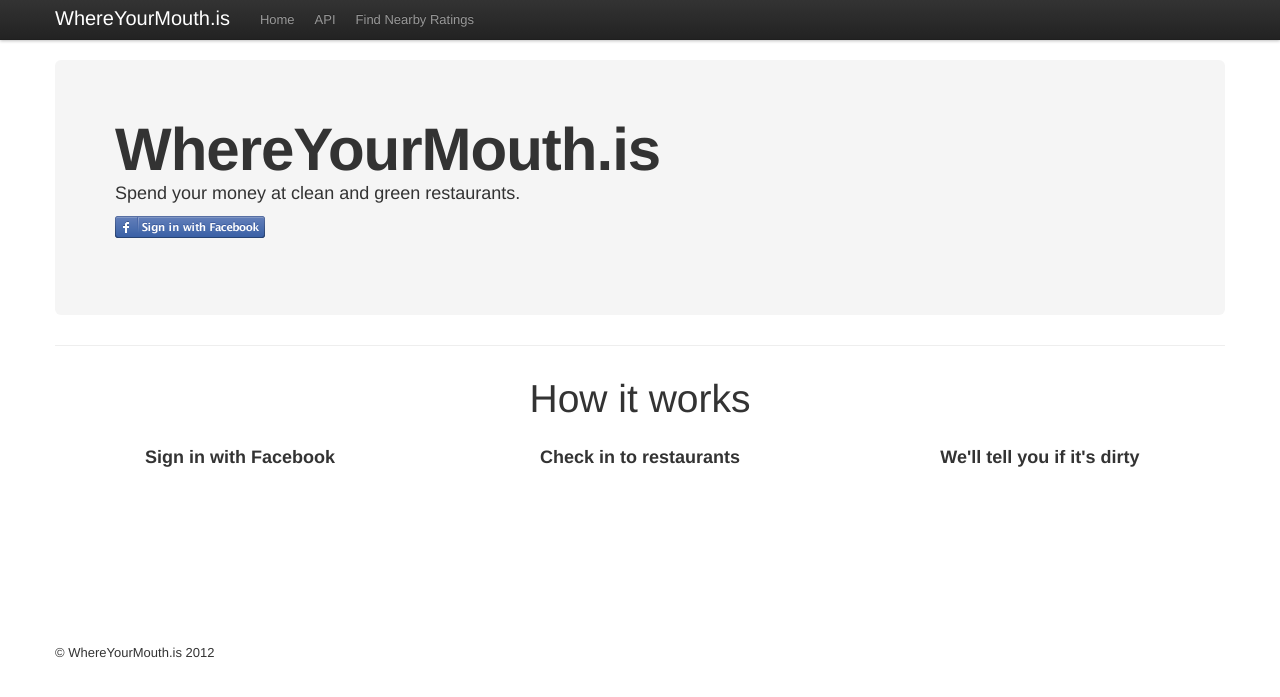
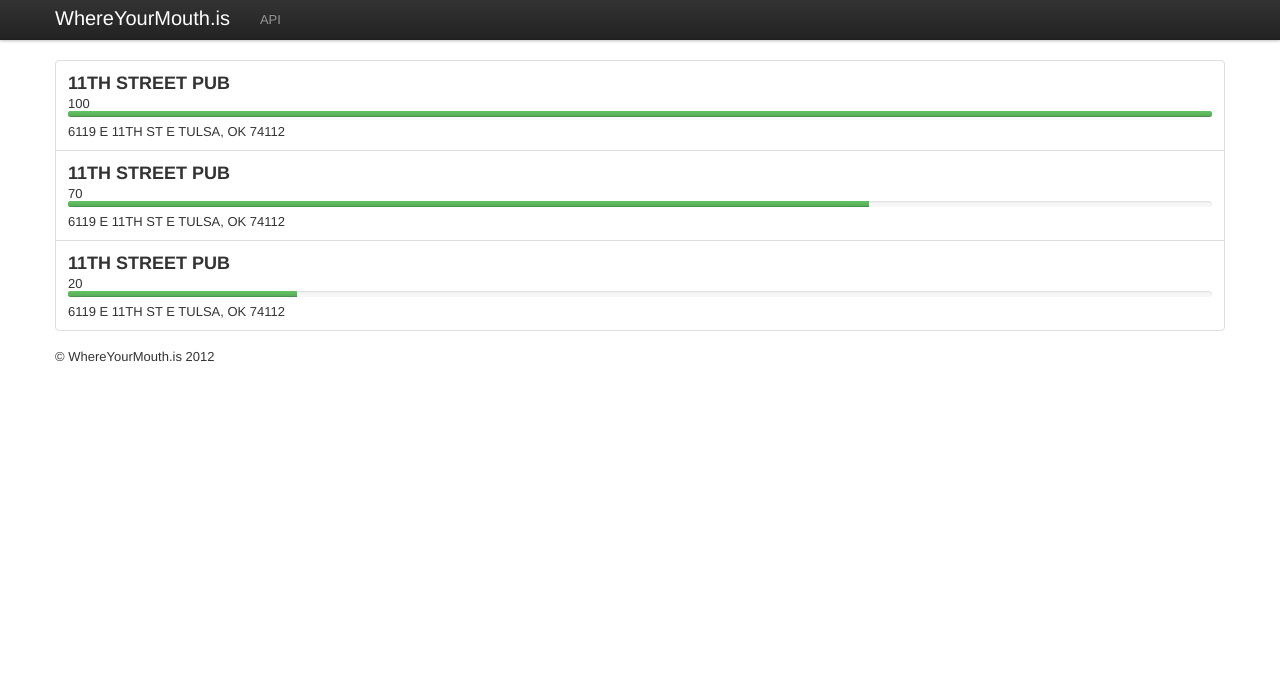
Before and after one commit to tulsawebdevs/whereyourmouthis, a Django app: page / in a window 1280 px wide. Shown: the top 697 px of the page. Run offline with Django 3.2, Linux system fonts and the light colour scheme; parts of the project's set-up code (start-up, migrations or seed data) failed here and were passed over; some libraries are stand-ins or nearby versions.

Commit message:
Basic locations list.

```diff
--- a/wymi/static/css/styles.css
+++ b/wymi/static/css/styles.css
@@ -1,6 +1,6 @@
 /* @override http://127.0.0.1:8000/static/css/styles.css */
 
-body >.container{
+body{
 	padding-top: 60px;
 }
 
@@ -22,3 +22,22 @@ body >.container{
 .marketing .deets > div{
 	min-height: 200px;
 }
+
+#facility-list address{
+	margin-bottom: 0;
+	margin-top: 6px;
+}
+
+#facility-list .progress{
+	margin-bottom: 0;
+	clear: both;
+}
+
+#facility-list a{
+	color: inherit;
+}
+
+#facility-list .progress .bar,
+#facility-list .progress{
+	height: 6px;
+}
--- a/wymi/static/js/main.js
+++ b/wymi/static/js/main.js
@@ -1,5 +1,145 @@
+// Generated by CoffeeScript 1.2.1-pre
 (function() {
+  var App, data;
 
+  data = [
+    {
+      "address": "6119 E 11TH ST E TULSA, OK 74112",
+      "city": "Tulsa",
+      "id": "207",
+      "latest_score": 100,
+      "latitude": "36.14790800",
+      "longitude": "-95.90880800",
+      "name": "11TH STREET PUB",
+      "resource_uri": "/api/v1/facility/208/",
+      "state": "OK",
+      "type": "Bar",
+      "zip_code": "747"
+    }, {
+      "address": "6119 E 11TH ST E TULSA, OK 74112",
+      "city": "Tulsa",
+      "id": "208",
+      "latest_score": 70,
+      "latitude": "36.14790800",
+      "longitude": "-95.90880800",
+      "name": "11TH STREET PUB",
+      "resource_uri": "/api/v1/facility/208/",
+      "state": "OK",
+      "type": "Bar",
+      "zip_code": "456"
+    }, {
+      "address": "6119 E 11TH ST E TULSA, OK 74112",
+      "city": "Tulsa",
+      "id": "209",
+      "latest_score": 20,
+      "latitude": "36.14790800",
+      "longitude": "-95.90880800",
+      "name": "11TH STREET PUB",
+      "resource_uri": "/api/v1/facility/208/",
+      "state": "OK",
+      "type": "Bar",
+      "zip_code": "583"
+    }
+  ];
 
+  window.wymi = {
+    views: {},
+    collections: {},
+    models: {}
+  };
+
+  wymi.models.facility = Backbone.Model.extend({
+    defaults: {
+      address: 'nowhere',
+      city: 'someplace',
+      state: 'Not OK',
+      latitude: '',
+      longitude: '',
+      distance: null,
+      name: '',
+      type: '',
+      latest_score: 50,
+      display_address: '',
+      "address": '',
+      zip_code: ''
+    },
+    initialize: function() {}
+  });
+
+  wymi.views.facilityDetail = Backbone.View.extend({
+    tagName: 'div',
+    template: _.template($('#facilityDetail').html()),
+    url: function() {
+      return "/api/v1/facility/" + this.id;
+    },
+    parse: function(res) {
+      return res;
+    },
+    render: function() {
+      $(this.el).html(this.template(this.model.toJSON()));
+      return this;
+    }
+  });
+
+  wymi.collections.facilities = Backbone.Collection.extend({
+    model: wymi.models.facility,
+    url: function() {
+      return "/api/v1/facility/";
+    },
+    parse: function(res) {
+      return res.objects;
+    }
+  });
+
+  wymi.views.facilityListItem = Backbone.View.extend({
+    tagName: 'li',
+    template: _.template($('#facilityListItem').html()),
+    events: {
+      "click": "viewDetail"
+    },
+    initialize: function() {
+      _.bindAll(this, 'render', 'remove');
+      this.model.bind('change', this.render);
+      return this.model.bind('destroy', this.remove);
+    },
+    viewDetail: function() {
+      return console.log("viewing detail " + this.model.id);
+    },
+    render: function() {
+      $(this.el).html(this.template({
+        fac: this.model.toJSON(),
+        display_address: true
+      }));
+      return this;
+    }
+  });
+
+  App = Backbone.View.extend({
+    el: $("#appview"),
+    initialize: function() {
+      _.bindAll(this, 'addOne', 'addAll', 'render');
+      this.Facilities = new wymi.collections.facilities;
+      this.Facilities.bind('add', this.addOne);
+      this.Facilities.bind('reset', this.addAll);
+      this.Facilities.bind('all', this.render);
+      return this.Facilities.reset(data);
+    },
+    addOne: function(facility) {
+      var view;
+      console.log("adding " + (facility.get('name')));
+      view = new wymi.views.facilityListItem({
+        model: facility
+      });
+      return this.$('#facility-list').append(view.render().el);
+    },
+    addAll: function() {
+      this.$('#facility-list').empty();
+      return this.Facilities.each(this.addOne);
+    }
+  });
+
+  console.log('starting app');
+
+  wymi.app = new App();
 
 }).call(this);
--- a/wymi/templates/base.html
+++ b/wymi/templates/base.html
@@ -2,13 +2,12 @@
 <html lang="en">
 <head>
   <title>{% block title %}WhereYourMouth.is{% endblock %}</title>
-<meta name="viewport" content="width-device-width, initial-scale=1.0">
+<meta name="viewport" content="width=device-width, initial-scale=1.0">
 <meta name="description" content="">
 <meta name="author" content="Luke Crouch">
-
+<link href="{{ STATIC_URL }}css/styles.css" rel="stylesheet">
 <link href="{{ STATIC_URL }}css/bootstrap.css" rel="stylesheet">
 <link href="{{ STATIC_URL }}css/bootstrap-responsive.css" rel="stylesheet">
-<link href="{{ STATIC_URL }}css/styles.css" rel="stylesheet">
 <!--[if lt IE 9]>
   <script src="//html5shim.googlecode.com/svn/trunk/html5.js"></script>
 <![endif]-->
@@ -29,9 +28,8 @@
 
         <div class="nav-collapse">
           <ul class="nav">
-            <li><a href="{% url home %}">Home</a></li>
+            {# <li><a href="{% url home %}">Home</a></li> #}
             <li><a href="{% url api_docs %}">API</a></li>
-            <li><a href="#">Find Nearby Ratings</a></li>
           </ul>
         </div>
       </div>
@@ -45,6 +43,9 @@
     </footer>
     {% endblock %}
   </div>
+
+  {% block templates %}{% endblock templates %}
+
   <script src="//ajax.googleapis.com/ajax/libs/jquery/1.7.2/jquery.min.js"></script>
   <script>window.jQuery || document.write('<script src="{{ STATIC_URL }}js/jquery.min.js"><\/script>')</script>
   <script src="{{ STATIC_URL }}js/bootstrap.min.js"></script>
--- a/wymi/templates/home/index.html
+++ b/wymi/templates/home/index.html
@@ -1,32 +1,47 @@
 {% extends "base.html" %}
 
 {% block content %}
-    <div class="hero-unit">
-      <h1>WhereYourMouth.is</h1>
-      <p>Spend your money at clean and green restaurants.</p>
-      {% if user.is_authenticated %}
-        <div class="alert alert-success">
-          <h3>Thanks for signing up, {{ user.first_name|default:user.username }}</h3>
-        </div>
-        <p>Your username is {{ user.username }} and your api key is {{ user.profile.api_key }}</p>
-      {% else %}
-        <p><a href="{% url socialauth_begin 'facebook' %}"><img src="{{ STATIC_URL }}img/facebook_signin.png" /></a></p>
-      {% endif %}
+  <section id="appview">
+    <ul id="facility-list" class="nav nav-tabs nav-stacked">
+
+    </ul>
+    <div id="map">
+
     </div>
+  </section>
+{% endblock content %}
 
-    <hr class="soften"/>
+{% block templates %}
 
-    <div class="marketing">
-        <div class=row>
-            <div class="span12">
-                <h1>How it works</h1>
-            </div>
-        </div>
-        <div class="row deets">
-            <div class="span4"><h3>Sign in with Facebook</h3></div>
-            <div class="span4"><h3>Check in to restaurants</h3></div>
-            <div class="span4"><h3>We'll tell you if it's dirty</h3></div>
-        </div>
-    </div>
+<script type="text/template" id="facilityListItem">
+  <a>
+  <h3><%= fac.name %></h3>
+  <span class="score"><%= fac.latest_score %></span>
+  <% if(fac.distance){ %>
+  <span class="distance"><%= fac.distance %></span>
+  <%
+  }
+  // different colors for score%
+  // 'progress-success'
+  // 'progress-warning'
+  // 'progress-danger'
+  var colorClass = 'progress-success'
+  %>
+  <div class="progress <%= colorClass %>"><div class="bar" style="width: <%= fac.latest_score%>%"></div></div>
+  <% if(display_address){ %>
+  <address><%= fac.address %></address>
+  <% } %>
+  </a>
+</script>
 
-{% endblock %}
+<script type="text/template" id="facilityDetail">
+  detail
+</script>
+
+{% endblock templates %}
+
+{% block additional_js %}
+<script src="{{ STATIC_URL }}js/underscore.js"></script>
+<script src="{{ STATIC_URL }}js/backbone.js"></script>
+<script src="{{ STATIC_URL }}js/main.js"></script>
+{% endblock additional_js %}
```
Also changed, not shown: wymi/templates/info.html (added, +32 -0 lines), wymi/templates/nearby.html (deleted, +0 -11 lines), 2 other files.
